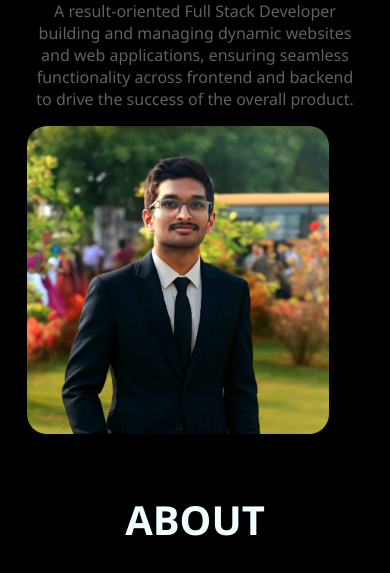
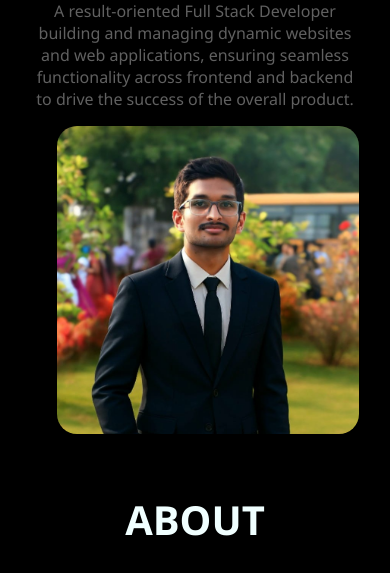
Before and after one commit to lakkakula-jaya-sankar/MY-PORTFOLIO, a plain HTML site: page index.html in a window 390 px wide. Shown: the part 271-844 px from the top of the page. Drawn offline with nearby package versions, Linux system fonts and the light colour scheme; a web font is replaced by a local one.

Commit message:
Update styles.css

```diff
--- a/styles.css
+++ b/styles.css
@@ -222,7 +222,6 @@ footer h4{
     }
     .right-box img{
         text-align: center;
-        margin:0%;
     }
 }
 @media(min-width:300px) and (max-width:950px){
```
